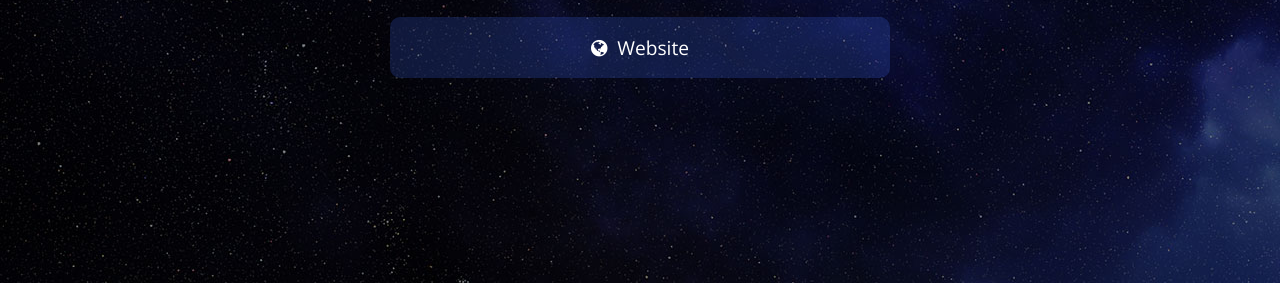
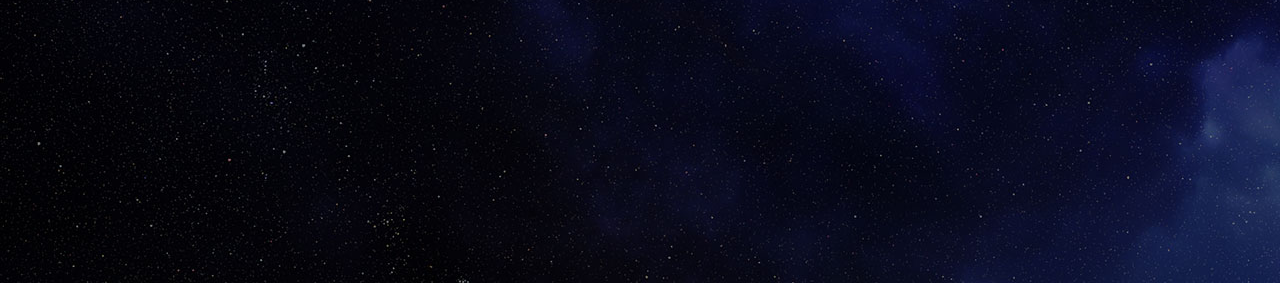
Before and after one commit to PedroLuisBrilhadori/PedroLuisBrilhadori, a plain HTML site: page index.html in a window 1280 px wide. Shown: the part 517-800 px from the top of the page. Drawn offline with nearby package versions, Linux system fonts and the light colour scheme.

Commit message:
sem website

```diff
--- a/index.html
+++ b/index.html
@@ -27,8 +27,8 @@
             LinkedIn</a>
         <a class="link" href="mailto:pedroluisbrilhadori@gmail.com" target="_blank"><i class="fa fa-envelope" aria-hidden="true"></i>
             E-mail</a>
-        <a class="link" href="https://fotos-aleatorias.vercel.app/" target="_blank"><i class="fa fa-globe" aria-hidden="true"></i>
-            Website</a>
+        <!-- <a class="link" href="https://fotos-aleatorias.vercel.app/" target="_blank"><i class="fa fa-globe" aria-hidden="true"></i>
+            Website</a> -->
     </div>
 
 </body>
```
